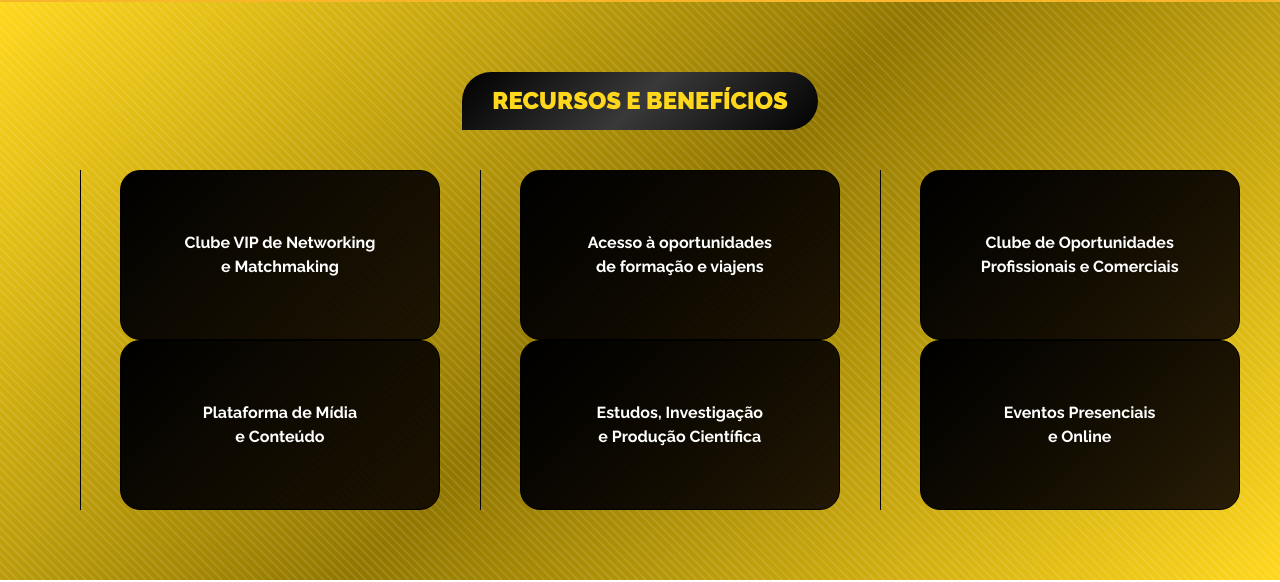
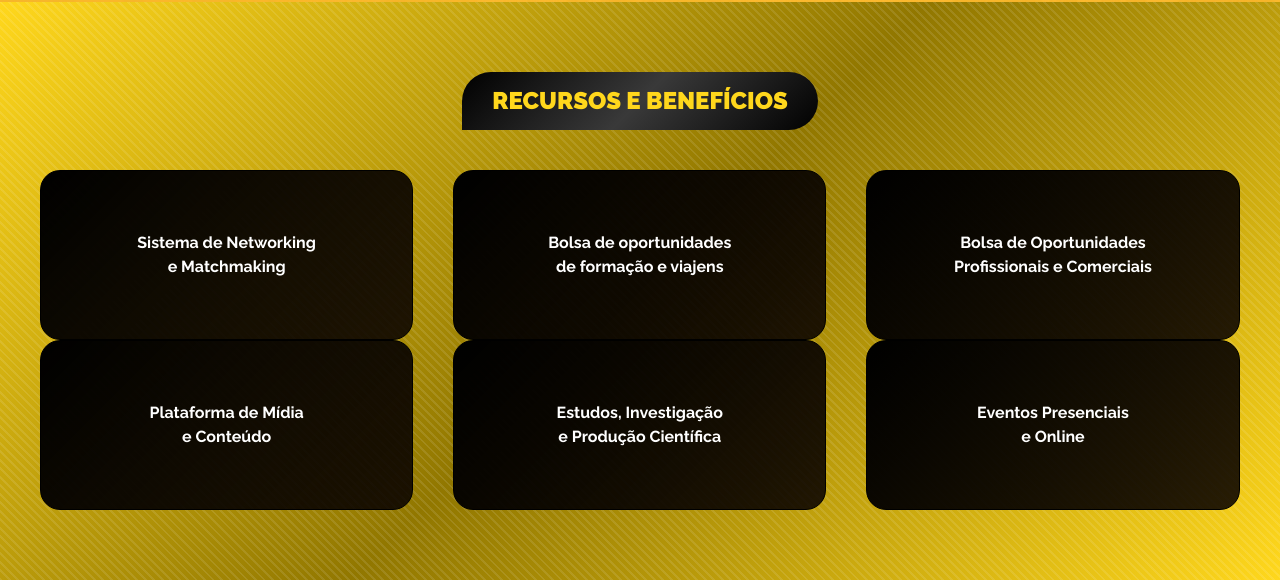
Before and after one commit to skitvandarken/clacg, an Angular app: page / in a window 1280 px wide. Shown: the part 3268-3850 px from the top of the page. Built offline with nearby package versions, Linux system fonts and the light colour scheme.

Commit message:
cards corrigidos

```diff
--- a/src/app/paginas/inicio/inicio.component.html
+++ b/src/app/paginas/inicio/inicio.component.html
@@ -56,7 +56,9 @@
       <p> <b style="color: #000 !important;"> Não pretendemos ser tudo. </b> </p>
     </div>
 
-<div class="uk-child-width-1-2@s uk-child-width-1-4@m uk-grid-small uk-grid-match uk-margin-medium-top uk-margin-medium-bottom" uk-grid>
+    <div
+      class="uk-child-width-1-2@s uk-child-width-1-4@m uk-grid-small uk-grid-match uk-margin-medium-top uk-margin-medium-bottom"
+      uk-grid>
 
       <div>
         <div class="uk-card custom-card">
@@ -115,12 +117,12 @@
 
         <!-- Lado direito -->
         <div class="uk-width-1-1@m" uk-grid>
-          <ul class="uk-text-center uk-grid-divider uk-grid uk-child-width-1-3@s uk-child-width-1-1" uk-grid>
+          <ul class="uk-text-center uk-grid-divider@m uk-grid uk-child-width-1-3@s uk-child-width-1-1" uk-grid>
             <li>
               <div class="box">
                 <div class="uk-padding">
                   <span uk-icon="icon: users; ratio: 2"></span>
-                  <p style="font-weight: 700;">Clube VIP de Networking <br>e Matchmaking</p>
+                  <p style="font-weight: 700;">Sistema de Networking <br>e Matchmaking</p>
                 </div>
 
               </div>
@@ -129,7 +131,7 @@
               <div class="box">
                 <div class="uk-padding">
                   <span uk-icon="icon: bolt; ratio: 2"></span>
-                  <p style="font-weight: 700;">Acesso à oportunidades<br> de formação e viajens </p>
+                  <p style="font-weight: 700;">Bolsa de oportunidades<br> de formação e viajens </p>
                 </div>
               </div>
 
@@ -138,7 +140,7 @@
               <div class="box">
                 <div class="uk-padding">
                   <span uk-icon="icon: sign-in; ratio: 2"></span>
-                  <p style="font-weight: 700;">Clube de Oportunidades <br> Profissionais e Comerciais</p>
+                  <p style="font-weight: 700;">Bolsa de Oportunidades <br> Profissionais e Comerciais</p>
                 </div>
 
               </div>
```
